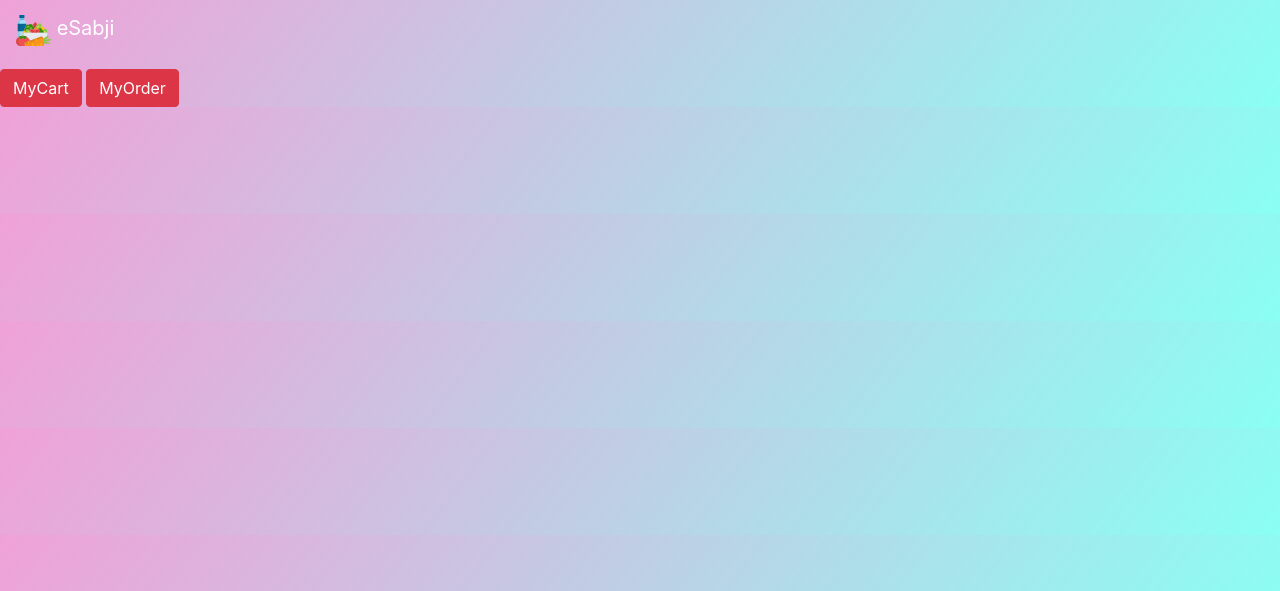
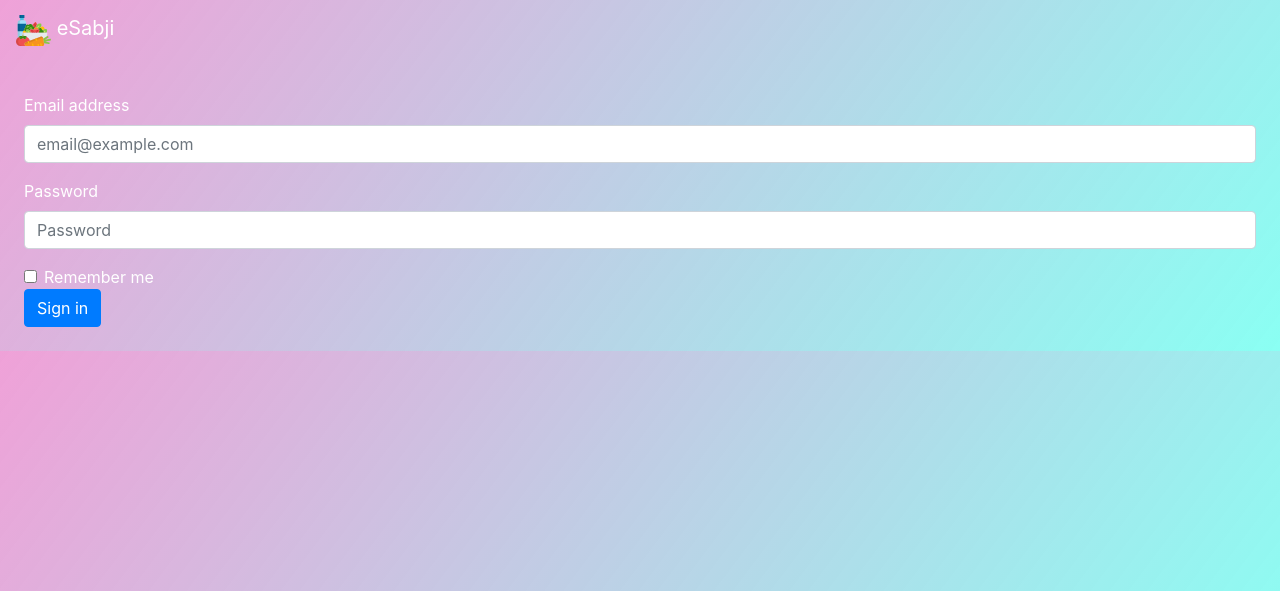
Before and after one commit to SharmaAnshuman/MyPazar, a CodeIgniter app: page /home/myaccount in a window 1280 px wide. Shown: the top 591 px of the page. Run offline with CodeIgniter, Linux system fonts and the light colour scheme; data that the repository does not hold is empty.

Commit message:
[FIX] fixed some pages

```diff
--- a/application/controllers/home.php
+++ b/application/controllers/home.php
@@ -34,15 +34,14 @@ class Home extends CI_Controller{
         //DB
         $this->load->model('userinfo');
         if($this->userinfo->getUserInfo("ashu123","ashu123")){
-            echo "<pre>";
-                print_r($this->session->userdata(userData));
-            echo "</pre>";
-            //Page
-            $data['pageTitle'] = 'Welcome MyAccount';
-            //View
-            $this->load->view('include/navbar',$data);
-            $this->load->view('myaccount');
-            $this->load->view('include/footer');
+            if(1){
+                //Page
+                $data['pageTitle'] = 'Welcome  MyAccount';
+                //View
+                $this->load->view('include/navbar',$data);
+                $this->load->view('myaccount');
+                $this->load->view('include/footer');
+            }
         }else{
             //Page
             $data['pageTitle'] = 'MyAccount';
@@ -51,6 +50,17 @@ class Home extends CI_Controller{
             $this->load->view('myaccount');
             $this->load->view('include/footer');
         }
+
+    }
+
+    function cart(){
+        //Page
+        $data['pageTitle'] = 'My Cart';
+
+        //View
+        $this->load->view('include/navbar');
+        $this->load->view('cart',$data);
+        $this->load->view('include/footer');
 
     }
 
--- /dev/null
+++ b/application/views/cart.php
@@ -0,0 +1 @@
+your cart is empty
--- a/application/views/home.php
+++ b/application/views/home.php
@@ -30,13 +30,11 @@
 									        <table class="table table-bordered">
 									        	<tr>
 									        		<th>Name</th>
-									        		<th>Picture</th>
 									        		<th>Qty</th>
 									        		<th>Type</th>
 									        	</tr>
 									        	<tr>
-									        		<td><center><img src='<?php echo base_url("assets/src/img/$coupon->img"); ?>' height="55px" width="55px"/></center></td>
-									        		<td><small class="card-title "><?= $coupon->name; ?></small></td>
+									        		<td><center><img src='<?php echo base_url("assets/src/img/$coupon->img"); ?>' height="55px" width="55px"/></center><small class="card-title "><?= $coupon->name; ?></small></td>
 									        		<td>
 									        			<input type="number" name="qty" value="1" class="form-control"/>
 									        		</td>
--- a/application/views/include/navbar.php
+++ b/application/views/include/navbar.php
@@ -22,7 +22,12 @@
    <a class="navbar-brand fixed-brand" href="<?php echo base_url(''); ?>" >
       <img src="<?php echo base_url("assets/src/img/logo.svg"); ?>" width="35" height="35" class="d-inline-block align-top" alt="eCoupons">
    </a>
+   <div>
     <a  href="<?php echo base_url('/home/myaccount'); ?>" class="text-white d-lg-none btn btn-outline-info">
       <span class="fa fa-user"></span>
     </a>
+    <a  href="<?php echo base_url('/home/cart'); ?>" class="text-white d-lg-none btn btn-outline-info">
+      <span class="fa fa-shopping-cart"></span>
+    </a>
+  </div>
   </nav>
--- a/application/views/myaccount.php
+++ b/application/views/myaccount.php
@@ -1,2 +1,18 @@
-<a href="" class="btn btn-danger">MyCart</a>
-<a href="" class="btn btn-danger">MyOrder</a>
+
+<form class="p-4" action="myaccount">
+  <div class="form-group">
+    <label for="email">Email address</label>
+    <input type="email" id="email" class="form-control" placeholder="email@example.com">
+  </div>
+  <div class="form-group">
+    <label for="password">Password</label>
+    <input type="password" id="password" class="form-control" placeholder="Password">
+  </div>
+  <div class="form-check">
+    <input type="checkbox" class="form-check-input" id="rememberCheck">
+    <label class="form-check-label" for="rememberCheck">
+      Remember me
+    </label>
+  </div>
+  <button type="submit" class="btn btn-primary">Sign in</button>
+</form>
```
